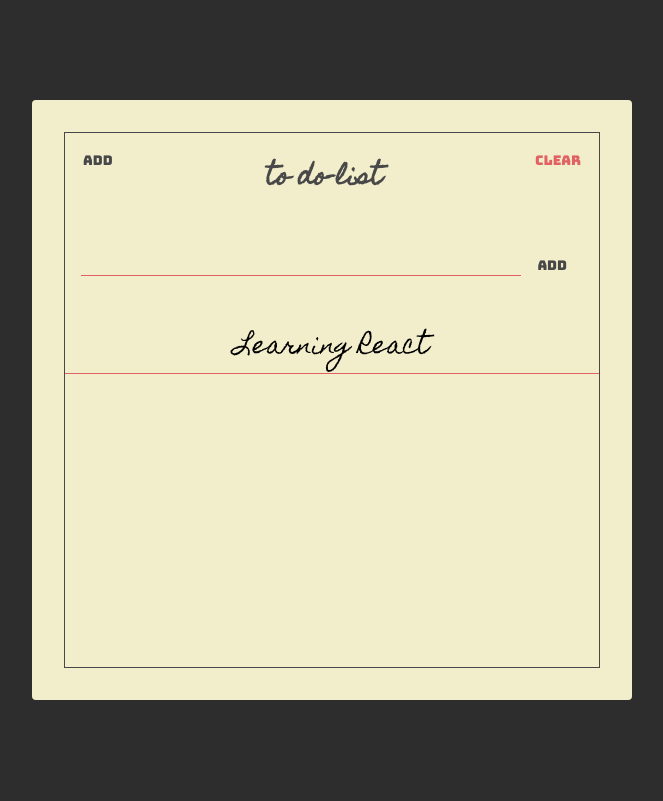
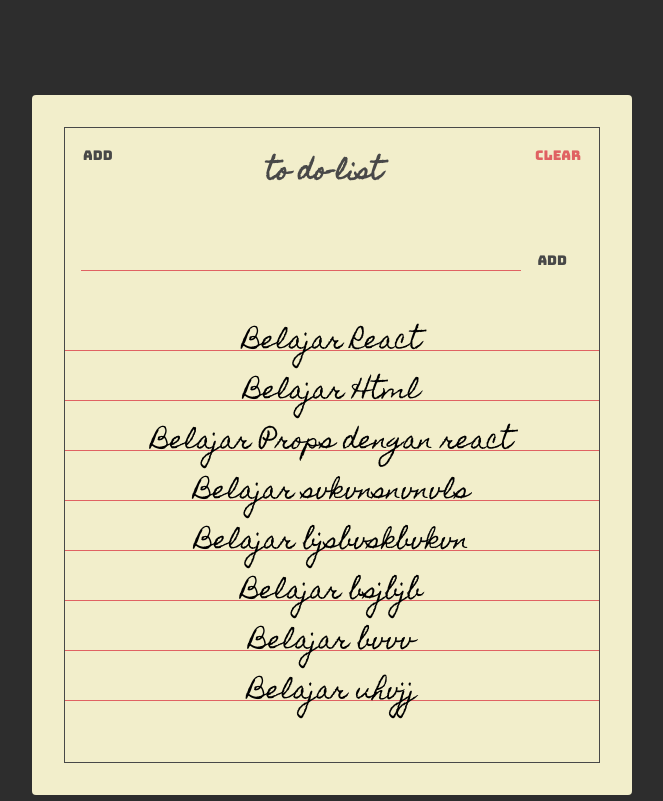
Before and after one commit to Ricky-Styvani/react-todolist, a React (Create React App) app: page / in a window 1280 px wide. Shown: the whole page, without its empty margins (308-971 px from the left). Built offline with nearby package versions, Linux system fonts and the light colour scheme.

Commit message:
membuat todolist page dan todo components

```diff
--- a/src/App.js
+++ b/src/App.js
@@ -1,16 +1,7 @@
 import React from "react";
 import "./styles.css";
 
-import Paper from "./components/Paper";
-import Header from "./components/Header";
-import TodoForm from "./components/TodoForm";
-import Todos from "./components/Todos";
+import TodoList from "./pages/TodoList";
 export default function App() {
-  return (
-    <Paper>
-      <Header />
-      <TodoForm />
-      <Todos />
-    </Paper>
-  );
+  return <TodoList />;
 }
--- /dev/null
+++ b/src/components/Todo.jsx
@@ -0,0 +1,16 @@
+import React from "react";
+import PropTypes from "prop-types";
+
+const Todo = props => {
+  return (
+    <div className="todo">
+      <span className="todo-text">{props.text}</span>
+    </div>
+  );
+};
+
+Todo.propTypes = {
+  text: PropTypes.string.IsRequired
+};
+
+export default Todo;
--- a/src/components/Todos.jsx
+++ b/src/components/Todos.jsx
@@ -1,11 +1,38 @@
 import React from "react";
 
+import Todo from "./Todo";
 const Todos = () => {
+  const todos = [
+    {
+      text: "Belajar React"
+    },
+    {
+      text: "Belajar Html"
+    },
+    {
+      text: "Belajar Props dengan react"
+    },
+    {
+      text: "Belajar svkvnsnvnvls"
+    },
+    {
+      text: "Belajar bjsbvskbvkvn"
+    },
+    {
+      text: "Belajar bsjbjb"
+    },
+    {
+      text: "Belajar bvvv"
+    },
+    {
+      text: "Belajar uhvjj"
+    }
+  ];
   return (
     <section className="todos">
-      <div className="todo">
-        <span className="todo-text">Learning React</span>
-      </div>
+      {todos.map(todo => {
+        return <Todo text={todo.text} />;
+      })}
     </section>
   );
 };
--- /dev/null
+++ b/src/pages/TodoList.jsx
@@ -0,0 +1,17 @@
+import React from "react";
+
+import Paper from "../components/Paper";
+import Header from "../components/Header";
+import TodoForm from "../components/TodoForm";
+import Todos from "../components/Todos";
+const TodoList = () => {
+  return (
+    <Paper>
+      <Header />
+      <TodoForm />
+      <Todos />
+    </Paper>
+  );
+};
+
+export default TodoList;
--- a/src/styles.css
+++ b/src/styles.css
@@ -33,10 +33,10 @@ html {
 }
 .container {
   width: 600px;
-  height: 600px;
+  height: 700px;
   background-color: #f2eecb;
   border-radius: 4px;
-
+  margin-top: 90px;
   padding: 32px;
 }
 .frame {
@@ -116,15 +116,24 @@ html {
 .todos {
   display: flex;
   flex-direction: column;
+
+  min-height: 500px;
 }
 .todo {
   position: relative;
   flex: 1 0 auto;
 
   text-align: center;
-  min-height: 34px;
+  max-height: 34px;
   margin: 16px 0 0;
   font-family: "Homemade Apple", sans-serif;
   font-size: 24px;
   border-bottom: 1px solid var(--main-red-color);
 }
+.todo-text {
+  width: 100%;
+  height: 50px;
+  position: absolute;
+  left: 50%;
+  transform: translate(-50%);
+}
```
